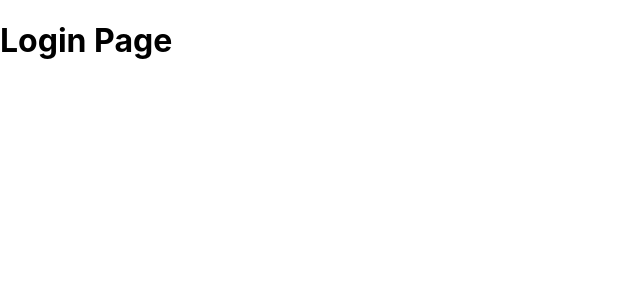
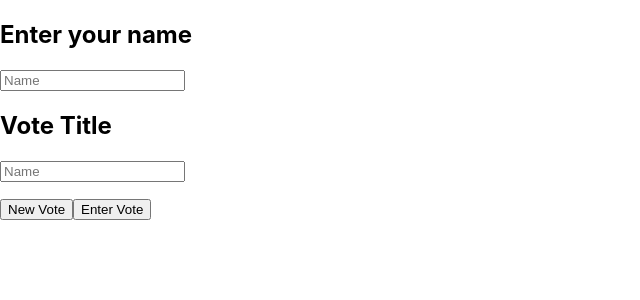
Before and after one commit to joesRepos/StoryPoker, a React (Create React App) app in the folder client/: page / in a window 1280 px wide. Shown: the top 300 px of the page, without its empty margins (0-640 px from the left). Built offline with nearby package versions, Linux system fonts and the light colour scheme.

Commit message:
Login page structure.

```diff
--- a/client/src/pages/LoginPage.jsx
+++ b/client/src/pages/LoginPage.jsx
@@ -4,7 +4,23 @@ import React, {useEffect, useState} from 'react';
 export default function LoginPage() {
     const navigate = useNavigate();
 
+    function CreateVote() {
+        console.log(document.getElementById("title").value);
+    }
+
+    function EnterVote() {
+        console.log("Entering vote: " + document.getElementById("title").value);
+    }
     return <div className="login-page">
-        <h1>Login Page</h1>
+        <h2>Enter your name</h2>
+        <input type="text" id = "name" placeholder="Name" required/>
+
+        <h2>Vote Title</h2>
+        <input type="text" id = "title" placeholder="Name" required/>
+        <p></p>
+        <button type="button" id="button" onClick={CreateVote}>New Vote</button>
+        <button type="button" id="button" onClick={EnterVote}>Enter Vote</button>
+
+
     </div>;
 }
```
